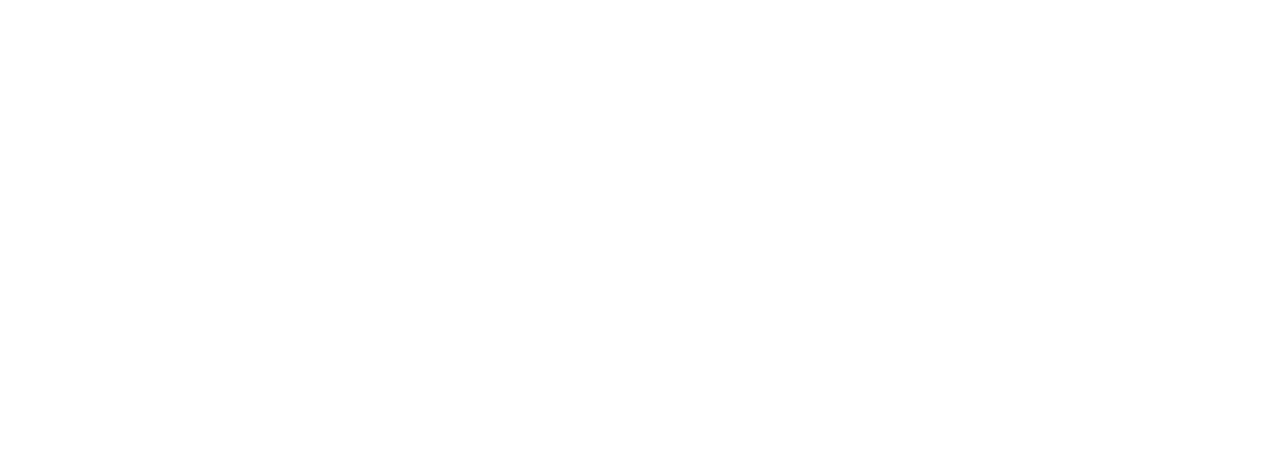
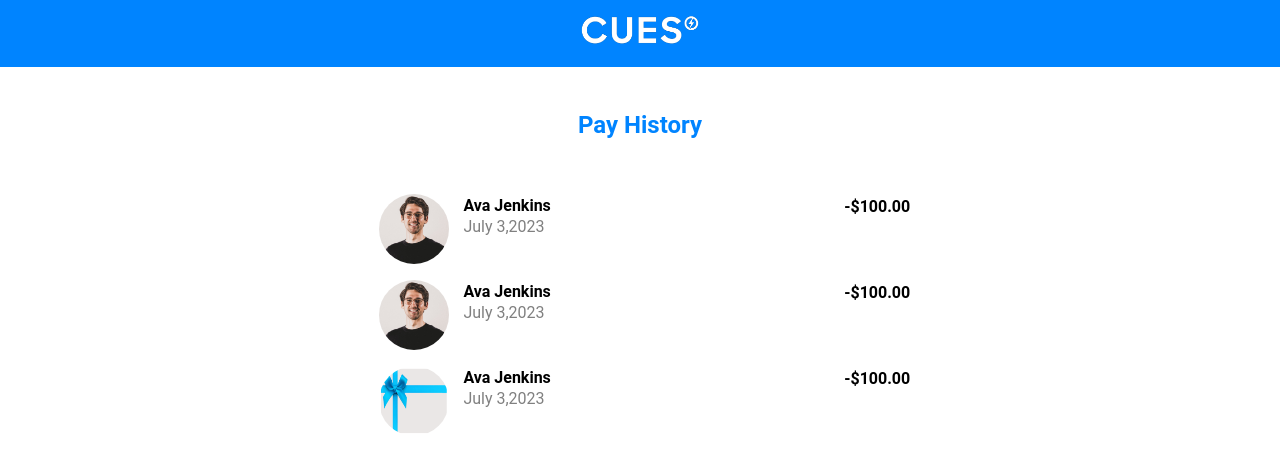
Before and after one commit to nithin-prakash-qb/payment_history_1, a plain HTML site: page index.html in a window 1280 px wide. Drawn offline with Linux system fonts and the light colour scheme.

Commit message:
create payhistory using table

```diff
--- a/index.html
+++ b/index.html
@@ -10,6 +10,83 @@
 </head>
 
 <body>
+    <header>
+        <div id="logo-cues-container">
+            <img src="Images/cues.png" alt="CUES Logo">
+        </div>
+    </header>
+    <article>
+        <h1 class="pay-history">Pay History</h1>
+        <table>
+            <tr>
+                <td rowspan="2" class="image-container">
+                    <div id="profile-pic-container">
+                        <img src="Images/user.jpeg" alt="profile picture">
+                    </div>
+                </td>
+                <td class="name-date">
+                    <div class="name">Ava Jenkins</div>
+                    <div class="date">July 3,2023</div>
+                </td>
+                <td>
+                    <div class="amount">
+                        -$100.00
+                    </div>
+                </td>
+            </tr>
+        </table>
+        <table>
+            <tr>
+                <td rowspan="2" class="image-container">
+                    <div id="profile-pic-container">
+                        <img src="Images/user.jpeg" alt="profile picture">
+                    </div>
+                </td>
+                <td class="name-date">
+                    <div class="name">Ava Jenkins</div>
+                    <div class="date">July 3,2023</div>
+                </td>
+                <td>
+                    <div class="amount">
+                        -$100.00
+                    </div>
+                </td>
+            </tr>
+        </table>
+
+        <table>
+            <tr>
+                <td rowspan="2" class="image-container">
+                    <div id="profile-pic-container">
+                        <img src="Images/wallet_gift_card.png" alt="profile picture">
+                    </div>
+                </td>
+                <td class="name-date">
+                    <div class="name">Ava Jenkins</div>
+                    <div class="date">July 3,2023</div>
+                </td>
+                <td>
+                    <div class="amount">
+                        -$100.00
+                    </div>
+                </td>
+            </tr>
+        </table>
+
+        <!-- <div class="parent-div">
+            <div id="profile-pic-container_hi">
+                <img src="Images/user.jpeg" alt="profile picture">
+            </div>
+            <div class="div2">
+                <p>Ava Jenkins</p>
+                <p>July 3,2023</p>
+            </div>
+            <div class="div3"><p>-$100.00</p></div>
+
+        </div> -->
+
+    </article>
+
 
 </body>
 
--- a/style.css
+++ b/style.css
@@ -1,3 +1,4 @@
+/* Common styles */
 body {
     margin: 0px;
     font-family: 'Outfit','Google Sans',Roboto,RobotoDraft,Helvetica,Arial,sans-serif;
@@ -6,3 +7,101 @@ body {
 p {
     font-size: 1.2rem;
 }
+
+/* header */
+#logo-cues-container {
+    background-color: #0084FF;
+    text-align: center;
+}
+
+#logo-cues-container img {
+    width: 10%;
+    color: white;
+
+}
+
+/* article */
+article{
+    width: 88%;
+    margin: auto auto;
+}
+table{
+    width: 100%;
+    max-width: 600px;
+    margin: auto auto;
+    margin-bottom: 10px;
+}
+.pay-history{
+    text-align: center;
+    color: #0084FF;
+    padding-top: 1.5rem;
+    padding-bottom: 2rem;
+}
+.image-container{
+    width: 20%;
+}
+.name-date{
+    width: 64%;
+}
+.name{
+    margin-top: -1.6rem;
+    margin-bottom: 2px;
+    font-weight: 600;
+}
+.date{
+    color: grey;
+}
+.amount{
+    margin-top: -2rem;
+    font-weight: 600;
+}
+#profile-pic-container {
+    width: 70px;
+    height: 70px;
+    margin: auto;
+    margin-right: 10px;
+}
+
+#profile-pic-container img {
+    border-radius: 100%;
+    width: 100%;
+    height: 100%;
+
+}
+/* new css */
+/* .parent-div{
+    display: inline-block;
+    width: 100%;
+
+}
+#profile-pic-container_hi{
+    width: 70px;
+    height: 70px;
+    margin: auto;
+    margin-right: 10px;
+    display: inline-block;
+    border: 2px solid black;
+}
+#profile-pic-container_hi img {
+    border-radius: 100%;
+    width: 100%;
+    height: 100%;
+
+}
+.div2{
+    width: 50%;
+    display: inline-block;
+    border: 2px solid red;
+    height: 100%;
+
+}
+.div2 p{
+    margin: 0;
+}
+.div3{
+    display: inline-block;
+    border: 2px solid red;
+}
+.div3 p{
+    margin: 0;
+} */
```
Also changed, not shown: Images/cues.png (added), Images/user.jpeg (added), Images/wallet_gift_card.png (added).
